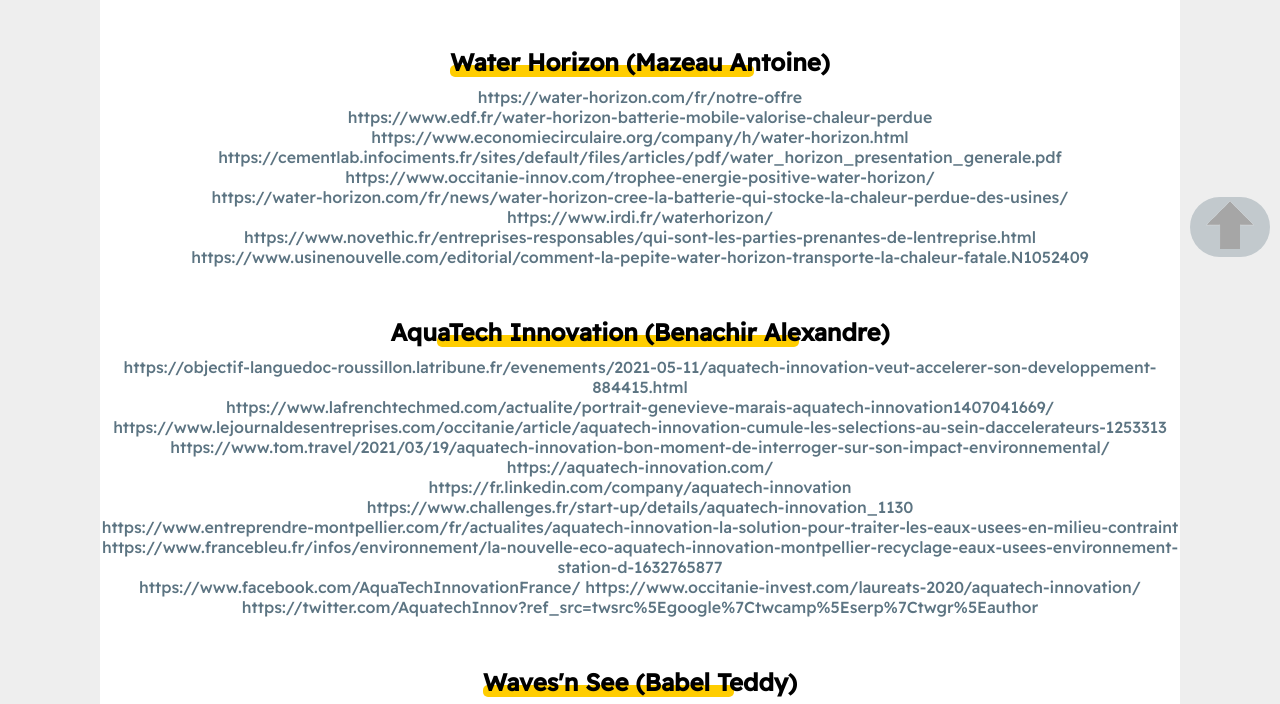
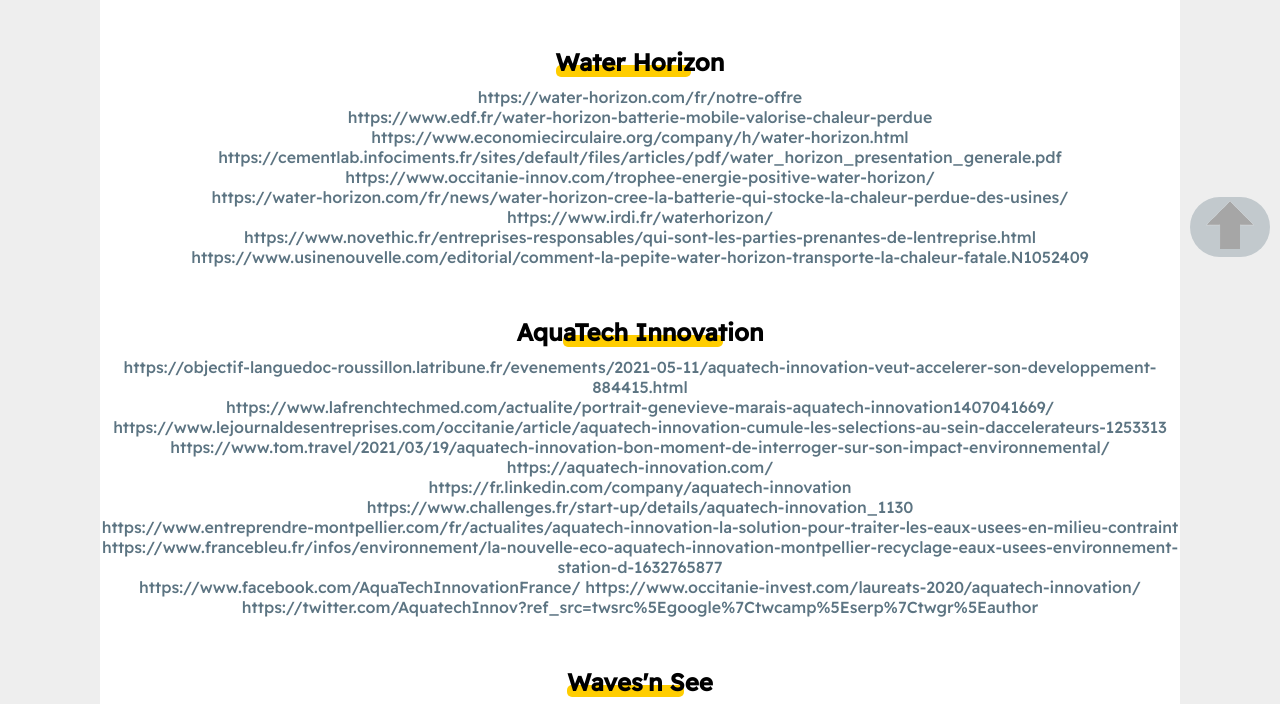
Before and after one commit to Alexandre3131/sae-eco, a plain HTML site: page sitographie.html in a window 1280 px wide. Shown: the part 523-1227 px from the top of the page. Drawn offline with Linux system fonts and the light colour scheme.

Commit message:
Update sitographie.html

```diff
--- a/sitographie.html
+++ b/sitographie.html
@@ -61,7 +61,7 @@
 
     <div class="container-sitographie">
         <h1 class="">S<span class="surlignez">ources</span></h2>
-        <h2 class=""><span class="surlignez">Water Horizon (Mazeau Antoine)</span></h2>
+        <h2 class=""><span class="surlignez">Water Horizon</span></h2>
         <P>https://water-horizon.com/fr/notre-offre <br>
             https://www.edf.fr/water-horizon-batterie-mobile-valorise-chaleur-perdue<br>
             https://www.economiecirculaire.org/company/h/water-horizon.html<br>
@@ -72,7 +72,7 @@
             https://www.novethic.fr/entreprises-responsables/qui-sont-les-parties-prenantes-de-lentreprise.html<br>
             https://www.usinenouvelle.com/editorial/comment-la-pepite-water-horizon-transporte-la-chaleur-fatale.N1052409<br>
             </P>
-        <h2 class="">Aqu<span class="surlignez">aTech Innovation (Benachir Alexandre)</span></h2>
+        <h2 class="">Aqu<span class="surlignez">aTech Innovation</span></h2>
         <P>https://objectif-languedoc-roussillon.latribune.fr/evenements/2021-05-11/aquatech-innovation-veut-accelerer-son-developpement-884415.html<br>
             https://www.lafrenchtechmed.com/actualite/portrait-genevieve-marais-aquatech-innovation1407041669/<br>
             https://www.lejournaldesentreprises.com/occitanie/article/aquatech-innovation-cumule-les-selections-au-sein-daccelerateurs-1253313   <br>
@@ -86,7 +86,7 @@
             https://www.occitanie-invest.com/laureats-2020/aquatech-innovation/
             https://twitter.com/AquatechInnov?ref_src=twsrc%5Egoogle%7Ctwcamp%5Eserp%7Ctwgr%5Eauthor
             </P>
-        <h2 class=""><span class="surlignez">Waves'n See (Babel Teddy)</span></h2>
+        <h2 class=""><span class="surlignez">Waves'n See</span></h2>
         <p>https://wavesnsee.com/<br>
         https://www.ladepeche.fr/article/2018/02/27/2750060-waves-n-see-les-gardiens-des-plages.html<br>
         https://leshorizons.net/wavesnsee-cameras-detecter-erosion-plages/<br>
```
